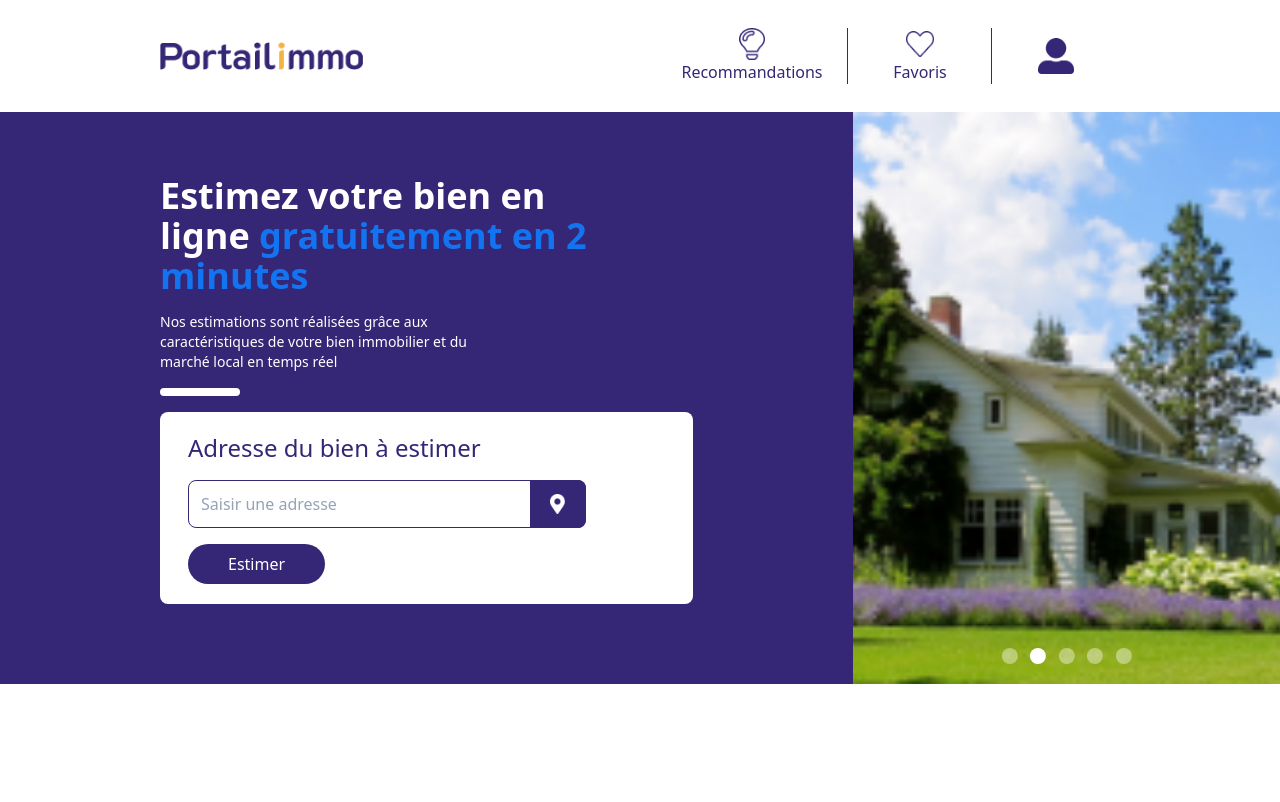
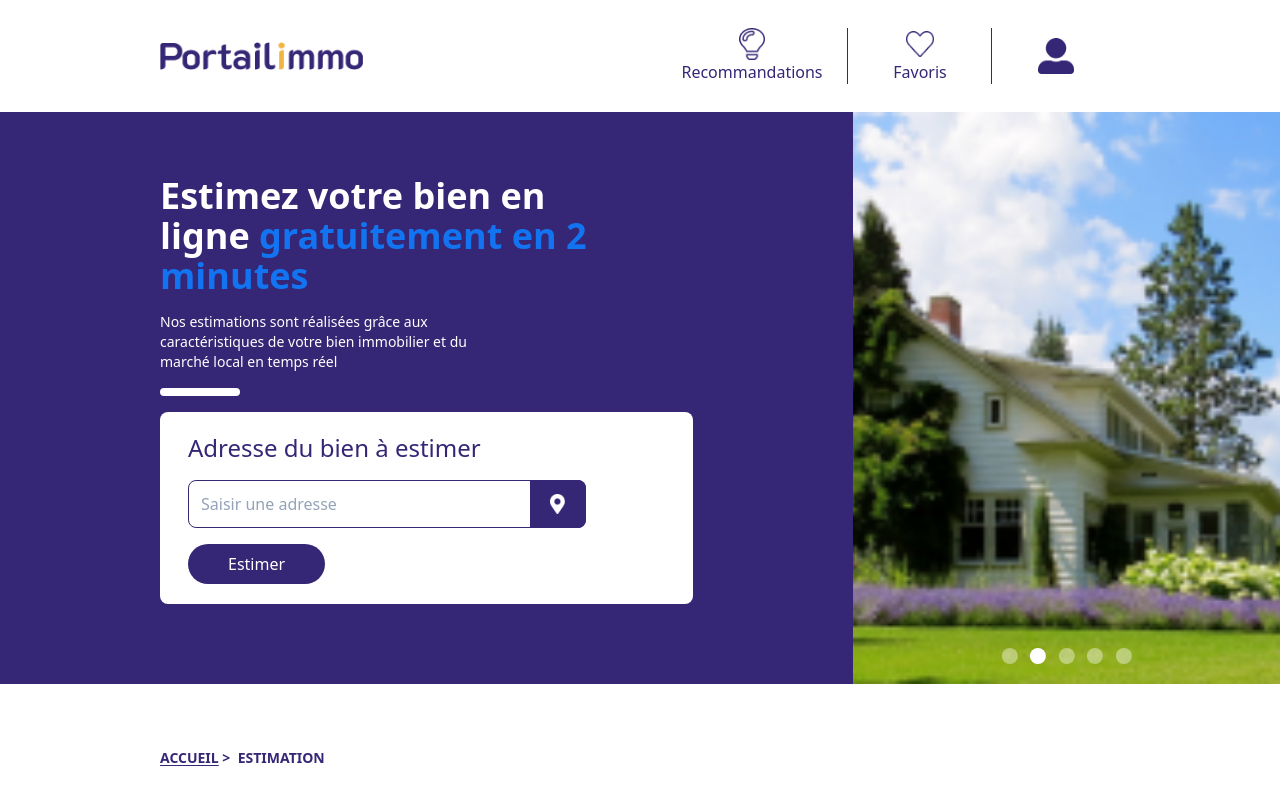
Before and after one commit to magicniclus/immoportail, a Next.js app: page / in a window 1280 px wide. Shown: the top 802 px of the page. Built offline with nearby package versions, Linux system fonts and the light colour scheme.

Commit message:
Update index.js

```diff
--- a/pages/index.js
+++ b/pages/index.js
@@ -2,6 +2,7 @@ import Head from 'next/head'
 import { Inter } from '@next/font/google'
 import Header from '../components/Organisms/Header'
 import EstimationBanner from '../components/Organisms/EstimationBanner'
+import BreadcrumbContainer from '../components/Organisms/BreadcrumbContainer'
 
 const inter = Inter({ subsets: ['latin'] })
 
@@ -17,6 +18,7 @@ export default function Home() {
       </header>
       <main>
         <EstimationBanner />
+        <BreadcrumbContainer list={["Accueil", "Estimation"]} />
       </main>
     </>
   )
```
